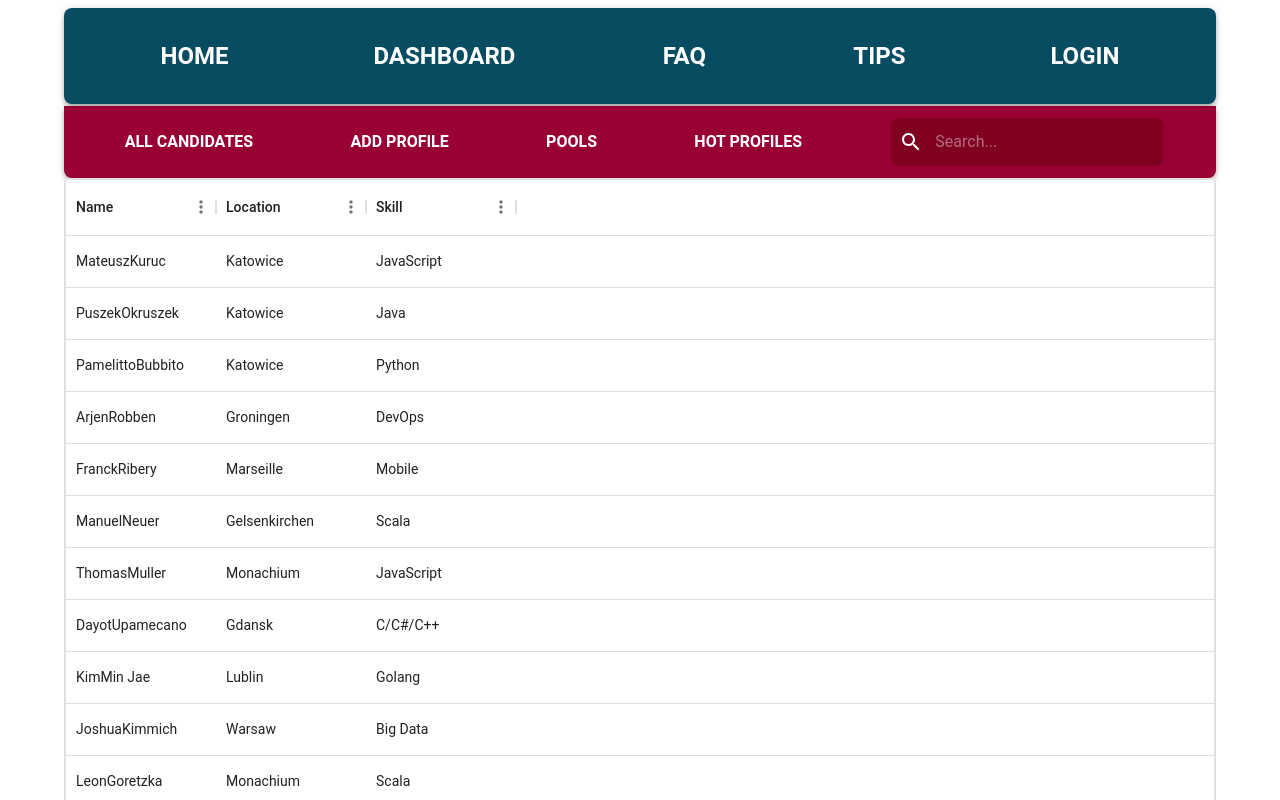
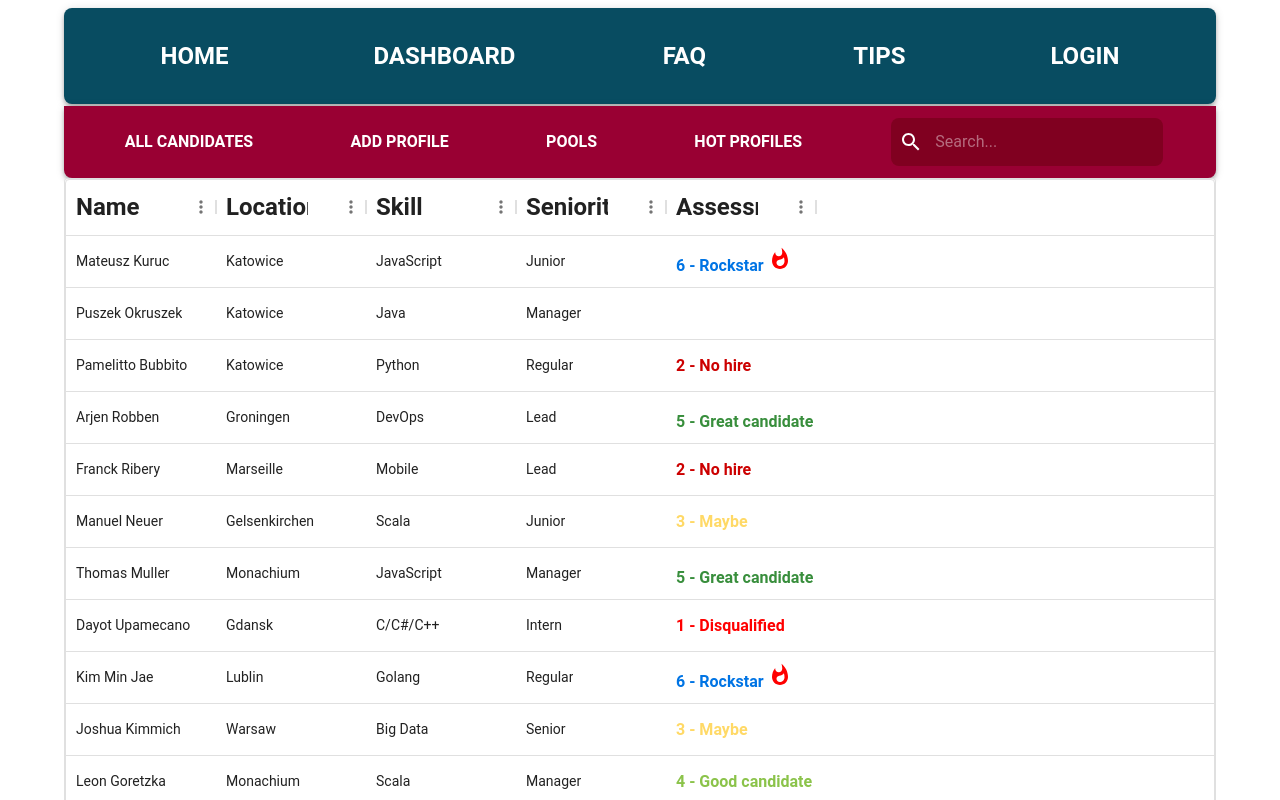
Before and after one commit to MateuszKuruc/ATS-recruitment-app, a React (Create React App) app in the folder ats-frontend/: page /candidates in a window 1280 px wide. Shown: the top 800 px of the page. Built offline with nearby package versions, Linux system fonts and the light colour scheme.

Commit message:
add missing header names, use renderHeader to style them. Style row rendering with renderCell, add conditional rendering based on grade

```diff
--- a/ats-frontend/src/components/AllCandidates.js
+++ b/ats-frontend/src/components/AllCandidates.js
@@ -54,15 +54,55 @@ const AllCandidates = ({ candidates, hotCandidates }) => {
 
   const rows = candidates.map((candidate) => ({
     id: candidate.id,
-    col1: candidate.firstName + candidate.lastName,
+    col1: candidate.firstName + " " + candidate.lastName,
     col2: candidate.location,
     col3: candidate.skill,
+    col4: candidate.seniority,
+    col5: candidate.assessment,
   }));
 
   const columns = [
-    { field: "col1", headerName: "Name", width: 150 },
-    { field: "col2", headerName: "Location", width: 150 },
-    { field: "col3", headerName: "Skill", width: 150 },
+    {
+      field: "col1",
+      renderHeader: () => <Typography variant="h4">Name</Typography>,
+      width: 150,
+    },
+    {
+      field: "col2",
+      renderHeader: () => <Typography variant="h4">Location</Typography>,
+      width: 150,
+    },
+    {
+      field: "col3",
+      renderHeader: () => <Typography variant="h4">Skill</Typography>,
+      width: 150,
+    },
+    {
+      field: "col4",
+      renderHeader: () => <Typography variant="h4">Seniority</Typography>,
+
+      width: 150,
+    },
+    {
+      field: "col5",
+      renderHeader: () => <Typography variant="h4">Assessment</Typography>,
+      width: 150,
+      renderCell: (params) => (
+        <Typography
+          variant="h6"
+          style={{ color: getColorForAssessment(params.value) }}
+        >
+          {params.value === "6 - Rockstar" ||
+          params.value === "5 - Great candidate" ? (
+            <>
+              {params.value} <WhatshotIcon style={{ color: "red" }} />
+            </>
+          ) : (
+            params.value
+          )}
+        </Typography>
+      ),
+    },
   ];
 
   return (
```
